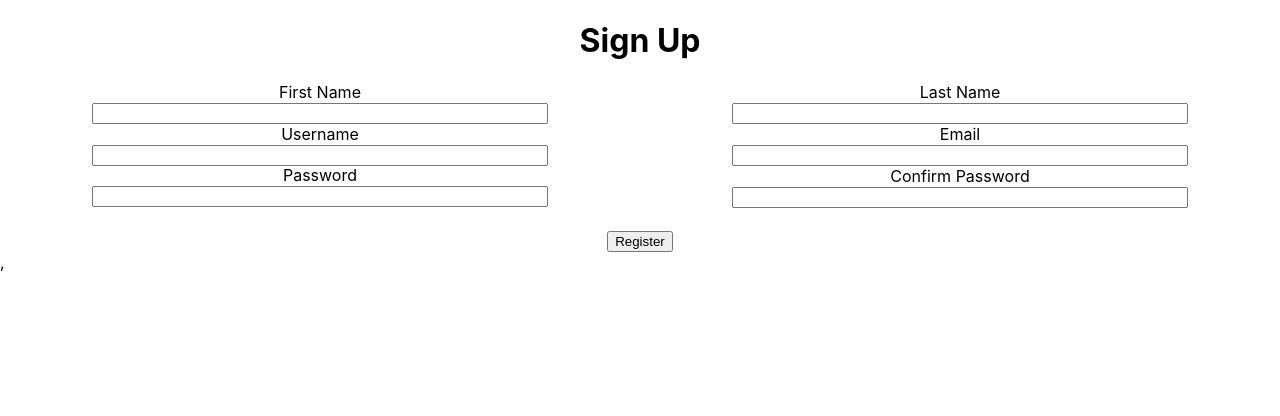
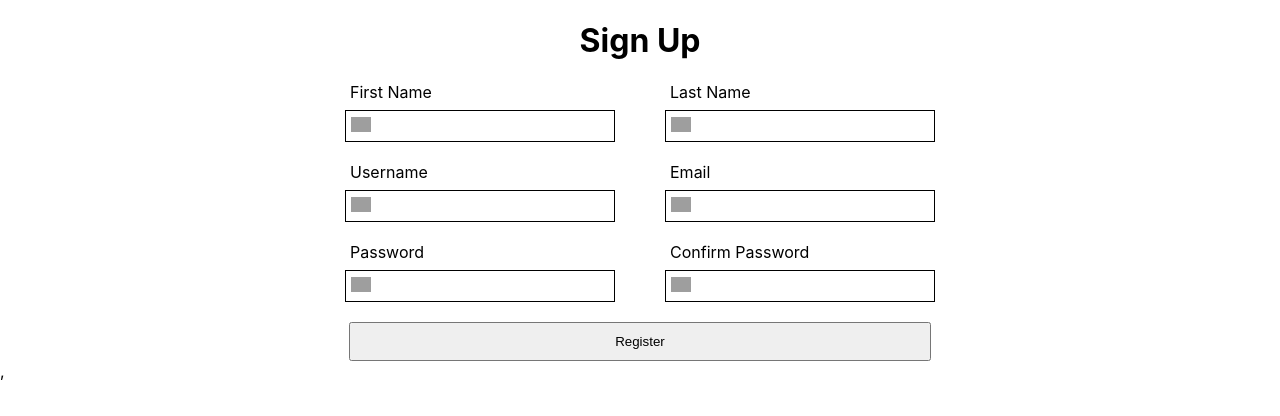
Before and after one commit to dev22451/kajal_react_redux, a React (Create React App) app: page / in a window 1280 px wide. Shown: the top 416 px of the page. Built offline with nearby package versions, Linux system fonts and the light colour scheme; grey boxes are pictures that could not be loaded.

Commit message:
Added form validation and ESLint congiguration

```diff
--- a/src/containers/registration/Signup.jsx
+++ b/src/containers/registration/Signup.jsx
@@ -1,70 +1,172 @@
+/* eslint-disable jsx-a11y/label-has-associated-control */
 import React, { useState } from "react";
-import './style.css'
-const Signup = () =>{
-    const[userRegistration, setUserRegistration] = useState({
-       FirstName:"",
-       LastName:"",
-       Username:"",
-       Email:"",
-       Password:"",
-       ConfirmPassword:"",
+import "./style.css";
+
+const Signup = () => {
+  const [userRegistration, setUserRegistration] = useState({
+    FirstName: "",
+    LastName: "",
+    Username: "",
+    Email: "",
+    Password: "",
+    ConfirmPassword: "",
   });
+  const [checkPassword, setCheckPassword] = useState(false);
 
+  const handleSubmit = () => {
+    if (userRegistration.Password === userRegistration.ConfirmPassword) {
+      setCheckPassword(true);
+    } else {
+      setCheckPassword(false);
+    }
+  };
 
-    const handleInput = (e) =>{
-
-
-
-    }
-    return(
+  const handleInput = (e) => {
+    const { name } = e.target;
+    const { value } = e.target;
+    console.log(name, value);
+    setUserRegistration({ ...userRegistration, [name]: value });
+  };
+  return (
     <>
       <form className="for">
         <h1>Sign Up</h1>
 
         <div className="field">
-                <label htmlFor="firstname">First Name</label><br/>
-                <input type="text" autoComplete="off" name="firstname" id="firstname"
-                 value={userRegistration.FirstName} onChange={handleInput}/>
+          <label htmlFor="FirstName">First Name</label>
+          <br />
+          <div className="action">
+            <img
+              src="https://cdn-icons-png.flaticon.com/512/747/747376.png"
+              alt=""
+              width="20px"
+              height="auto"
+            />
+            <input
+              type="text"
+              autoComplete="off"
+              name="FirstName"
+              id="firstname"
+              value={userRegistration.FirstName}
+              onChange={handleInput}
+            />
+          </div>
         </div>
 
         <div className="field">
-               <label htmlFor="lastname">Last Name</label><br/>
-               <input type="text" autoComplete="off" name="lastname" id="lastname"
-               value={userRegistration.LastName} onChange={handleInput}/>
+          <label htmlFor="LastName">Last Name</label>
+          <br />
+          <div className="action">
+            <img
+              src="https://cdn-icons-png.flaticon.com/512/747/747376.png"
+              alt=""
+              width="20px"
+              height="auto"
+            />
+            <input
+              type="text"
+              autoComplete="off"
+              name="LastName"
+              id="lastname"
+              value={userRegistration.LastName}
+              onChange={handleInput}
+            />
+          </div>
         </div>
 
         <div className="field">
-              <label htmlFor="username">Username</label><br/>
-               <input type="text"  autoComplete="off"  name="username" id="username"
-                value={userRegistration.Username} onChange={handleInput}/>
+          <label htmlFor="Username">Username</label>
+          <br />
+          <div className="action">
+            <img
+              src="https://cdn-icons-png.flaticon.com/512/747/747376.png"
+              alt=""
+              width="20px"
+              height="auto"
+            />
+            <input
+              type="text"
+              autoComplete="off"
+              name="Username"
+              id="username"
+              value={userRegistration.Username}
+              onChange={handleInput}
+            />
+          </div>
         </div>
 
         <div className="field">
-               <label htmlFor="email">Email</label><br/>
-               <input type="text" autoComplete="off" name="email" id="email"
-               value={userRegistration.Email} onChange={handleInput}/>
+          <label htmlFor="Email">Email</label>
+          <br />
+          <div className="action">
+            <img
+              src="https://cdn-icons-png.flaticon.com/512/561/561127.png"
+              alt=""
+              width="20px"
+              height="auto"
+            />
+            <input
+              type="text"
+              autoComplete="off"
+              name="Email"
+              id="email"
+              value={userRegistration.Email}
+              onChange={handleInput}
+            />
           </div>
-
-            <div className="field password">
-               <label htmlFor="password">Password</label><br/>
-               <input type="text" autoComplete="off" name="password" id="password"
-               value={userRegistration.Password} onChange={handleInput}/>
         </div>
 
         <div className="field">
-               <label htmlFor="confirmpassword">Confirm Password</label><br/>
-               <input type="text" autoComplete="off" name="password" id="password"
-               value={userRegistration.ConfirmPassword}onChange={handleInput}/><br/><br/>
+          <label htmlFor="Password">Password</label>
+          <br />
+          <div className="action">
+            <img
+              src="https://cdn-icons-png.flaticon.com/512/3064/3064197.png"
+              alt=""
+              width="20px"
+              height="auto"
+            />
+            <input
+              type="password"
+              autoComplete="off"
+              name="Password"
+              id="password"
+              value={userRegistration.Password}
+              onChange={handleInput}
+            />
+          </div>
         </div>
 
-            <button type="button">Register</button>
+        <div className="field">
+          <label htmlFor="ConfirmPassword">Confirm Password</label>
+          <br />
+          <div className="action">
+            <img
+              src="https://cdn-icons-png.flaticon.com/512/3064/3064197.png"
+              alt=""
+              width="20px"
+              height="auto"
+            />
+            <input
+              type="password"
+              autoComplete="off"
+              name="ConfirmPassword"
+              id="confirmPassword"
+              value={userRegistration.ConfirmPassword}
+              onChange={handleInput}
+            />
+            <br />
+          </div>
+        </div>
 
-
-
-
+        <button type="button" className="btn" onClick={handleSubmit}>
+          Register
+        </button>
+        {checkPassword === false && userRegistration.ConfirmPassword !== "" ? (
+          <span>Passwords are not equal</span>
+        ) : null}
       </form>
     </>
-
-    )
-}
-export default Signup
+  );
+};
+export default Signup;
--- a/src/containers/registration/style.css
+++ b/src/containers/registration/style.css
@@ -1,16 +1,47 @@
 .for{
 text-align: center;
 display: block;
+width: 50vw;
+ margin-left: auto;
+ margin-right: auto;
 }
-input[type=text]{
+input{
     width: 70%;
+    border:none;
 }
 .field{
     display: inline-block;
     width: 50%;
     margin: auto;
+    margin-bottom: 15px;
+    text-align: left;
 }
 .password{
     position: relative;
     top: -23px;
+
 }
+:focus-visible {
+    outline: -webkit-focus-ring-color auto 0px;
+}
+.action{
+    border: 1px solid black;
+    margin-left: 25px;
+    margin-right: 25px;
+    padding: 5px;
+    margin-bottom: 5px;
+    margin-top: 8px;
+
+
+}
+.btn{
+  display: block;
+  margin: auto;
+  width:91%;
+  padding: 10px;
+  background-color: rgb;
+
+}
+label{
+    margin-left:30px ;
+}
```
Also changed, not shown: package.json (+10 -0 lines), .eslintrc.json (added), 1 other file (tests, documents, lock files or other folders). Lines whose indentation alone changed are shown as unchanged.
